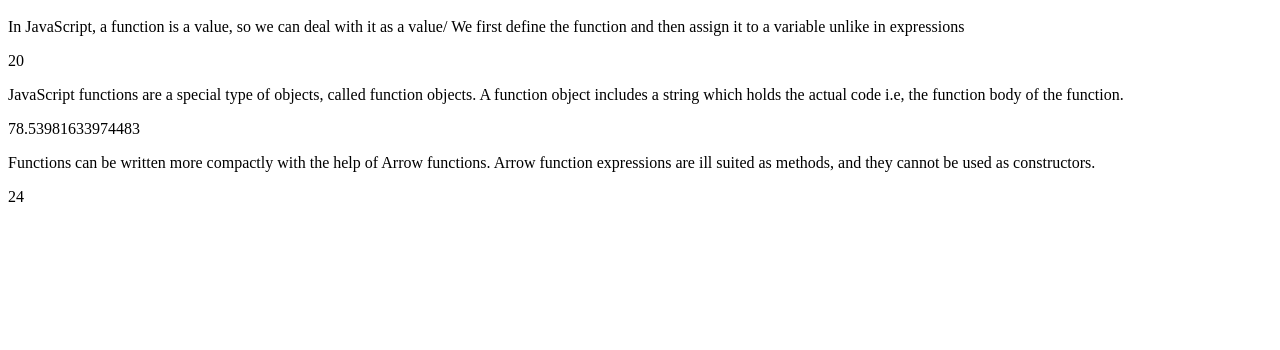
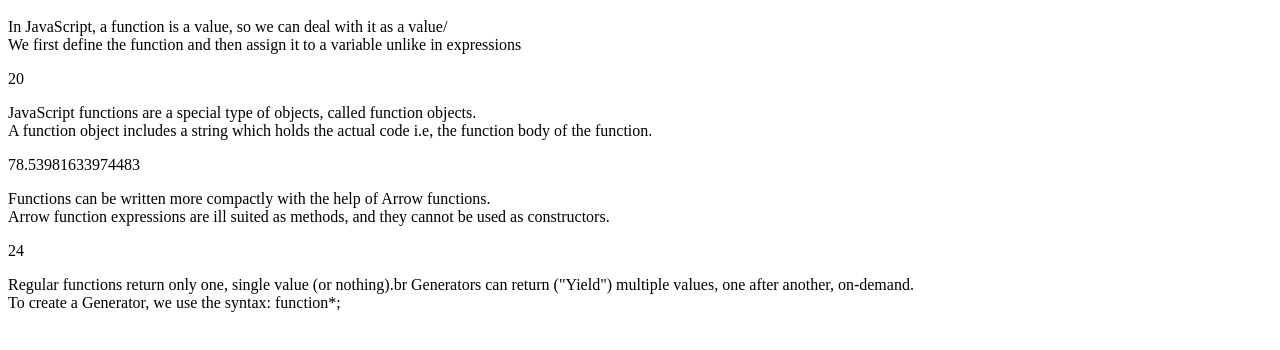
Before and after one commit to SachinSharma22/Function_JavaScript, a plain HTML site: page index.html in a window 1280 px wide. Shown: the part 48-398 px from the top of the page. Drawn offline with Linux system fonts and the light colour scheme.

Commit message:
generator function

```diff
--- a/index.html
+++ b/index.html
@@ -5,24 +5,30 @@
   <body>
     <h1>Function In JavaScript</h1>
     <p id="intro">
-      In JavaScript, a function is a value, so we can deal with it as a value/
+      In JavaScript, a function is a value, so we can deal with it as a value/ <br>
       We first define the function and then assign it to a variable unlike in
       expressions
     </p>
     <p id="demo"></p>
 
     <!-- Functions as Objects -->
-     <p id="oIntro">JavaScript functions are a special type of objects, called function objects.
+     <p id="oIntro">JavaScript functions are a special type of objects, called function objects. <br>
         A function object includes a string which holds the actual code i.e, the function body of the function.
      </p>
      <p id="demo1"></p>
 
      <!-- Arrow Functions -->
       <p id="afIntro">
-        Functions can be written more compactly with the help of Arrow functions.
-        Arrow function expressions are ill suited as methods, and they cannot be used as constructors.
+        Functions can be written more compactly with the help of Arrow functions. <br>
+        Arrow function expressions are ill suited as methods, and they cannot be used as constructors. <br>
       </p>
       <p id="demo2"></p>
+
+      <!-- Generator Function -->
+       <p id="GFIntro">Regular functions return only one, single value (or nothing).br
+        Generators can return ("Yield") multiple values, one after another, on-demand. <br>
+        To create a Generator, we use the syntax: function*;
+       </p>
 
     <script>
         function product(a, b){
@@ -52,5 +58,22 @@
         let product1 = myFunc(2,3,4);
         document.getElementById('demo2').innerHTML = product1;
      </script>
+
+     <!-- Generator Functions -->
+      <script>
+        function* generateFunc(){
+            yield 1;
+            yield 2;
+            return 3;
+        }
+
+        let generator = generateFunc();
+        let one = generator.next();
+        let two = generator.next();
+        let three = generator.next();
+        alert(JSON.stringify(one));
+        alert(JSON.stringify(two));
+        alert(JSON.stringify(three));
+      </script>
   </body>
 </html>
```
